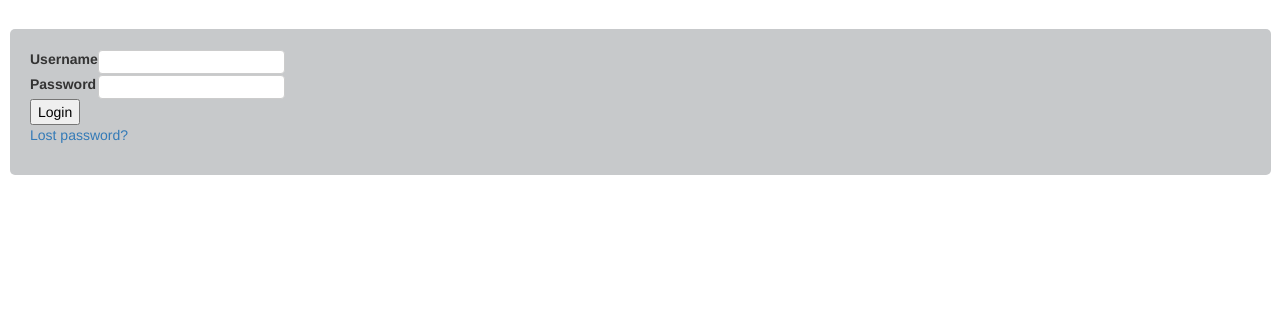
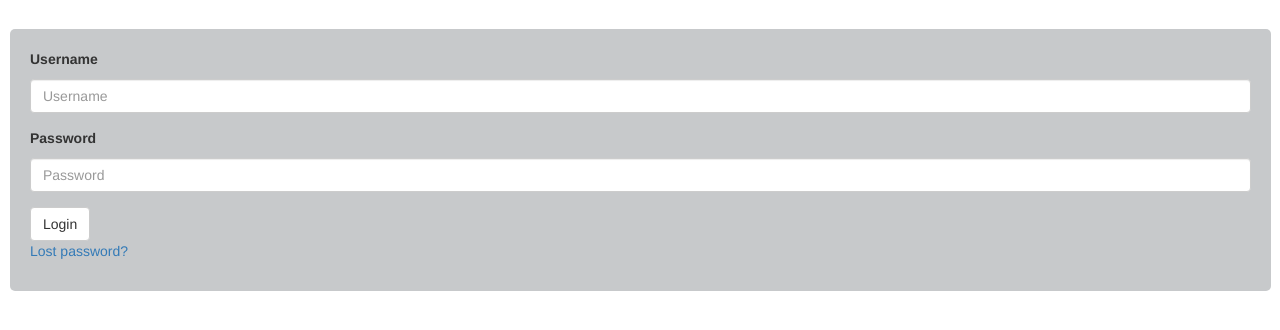
Before and after one commit to ArturLange/twitter, a Django app: template twitter_app/templates/registration/login.html in a window 1280 px wide. Shown: the part 51-381 px from the top of the page. Run offline with Django 3.2, Linux system fonts and the light colour scheme; the template is opened without the code that fills it, so the values that code supplies are empty, except form fields; tables that the repository leaves empty hold one stand-in row (values such as "Sample post"); form fields are guessed from the names that the template uses; some libraries are stand-ins or nearby versions.

Commit message:
Login form uses bootstrap now

```diff
--- a/twitter_app/templates/registration/login.html
+++ b/twitter_app/templates/registration/login.html
@@ -17,18 +17,15 @@
 
 <form method="post" action="{% url 'auth_login' %}">
   {% csrf_token %}
-  <table>
-    <tr>
-      <td>{{ form.username.label_tag }}</td>
-      <td>{{ form.username }}</td>
-    </tr>
-    <tr>
-      <td>{{ form.password.label_tag }}</td>
-      <td>{{ form.password }}</td>
-    </tr>
-  </table>
-
-  <input type="submit" value="Login"/>
+  <div class="form-group">
+    <label for="username_input">{{ form.username.label_tag }}</label>
+    <input name="username" type="text" class="form-control" id="username_input" placeholder="Username">
+  </div>
+  <div class="form-group">
+    <label for="password_input">{{ form.password.label_tag }}</label>
+    <input name="password" type="password" class="form-control" id="password_input" placeholder="Password">
+  </div>
+  <button type="submit" class="btn btn-default">Login</button>
   <input type="hidden" name="next" value="{% url 'index' %}"/>
 </form>
 
```
